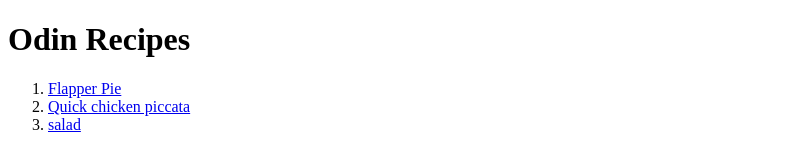
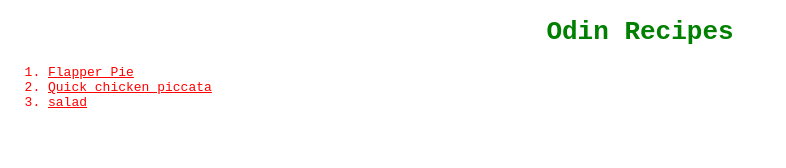
Before and after one commit to khalilcode01/odin-recipes, a plain HTML site: page index.html in a window 1280 px wide. Shown: the whole page, without its empty margins (0-786 px from the left). Drawn offline with Linux system fonts and the light colour scheme.

Commit message:
Add some styles

```diff
--- a/index.html
+++ b/index.html
@@ -3,13 +3,14 @@
     <head>
         <meta charset="UTF-8">
         <title>Odin recipes</title>
+        <link rel="stylesheet" href="./styles.css">
     </head>
     <body>
-        <h1>Odin Recipes</h1>
-        <ol>
-            <li><a href="./recipes/kenafa.html">Flapper Pie</a></li>
-            <li><a href="./recipes/chicken.html">Quick chicken piccata</a></li>
-            <li><a href="./recipes/salad.html">salad</a></li>
+        <h1 class="title">Odin Recipes</h1>
+        <ol class="menu">
+            <li ><a class="menu" href="./recipes/kenafa.html">Flapper Pie</a></li>
+            <li><a class="menu" href="./recipes/chicken.html">Quick chicken piccata</a></li>
+            <li><a class="menu" href="./recipes/salad.html">salad</a></li>
         </ol>
     </body>
 </html>
--- /dev/null
+++ b/styles.css
@@ -0,0 +1,13 @@
+.title{
+    color:green;
+    text-align: center;
+}
+.menu{
+    color: red;
+}
+*{
+    font-family: Monospace;
+}
+.title.pie{
+    color: rgb(161, 84, 84);
+}
```
Also changed, not shown: recipes/chicken.html (+1 -0 lines), recipes/kenafa.html (+3 -2 lines), recipes/salad.html (+1 -0 lines).
